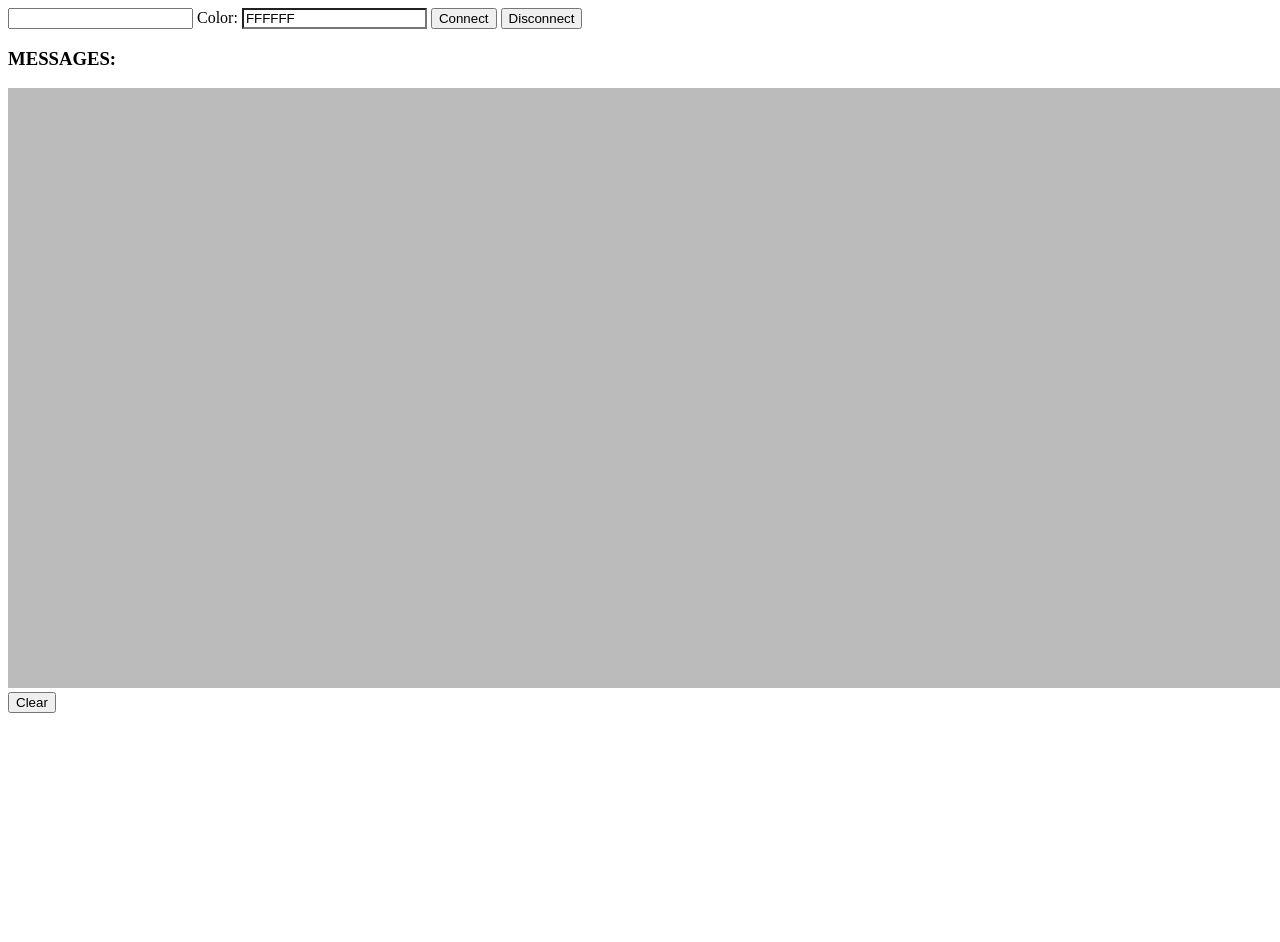
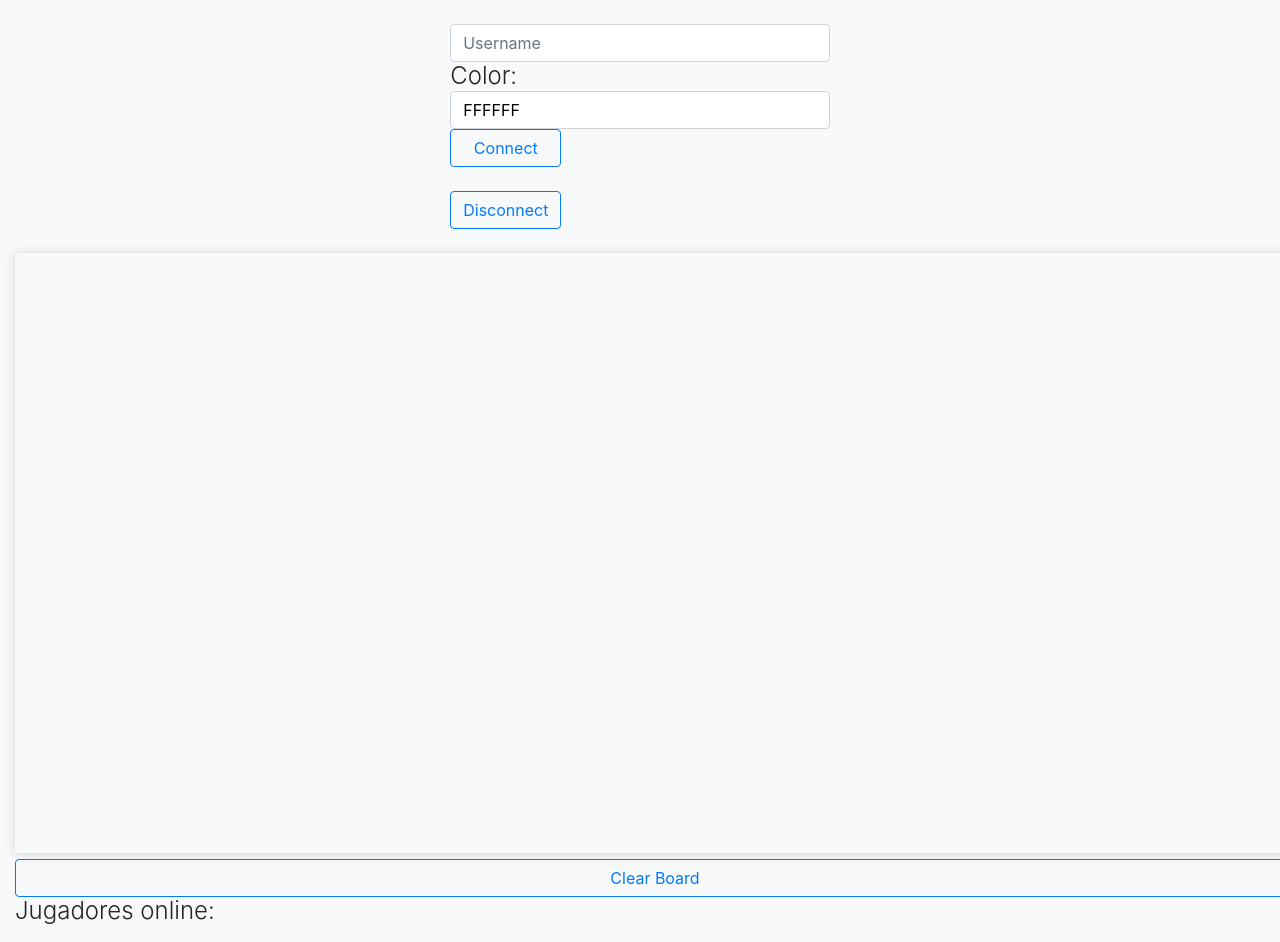
Before and after one commit to Jnlbr/Shared-whiteboard, a website: page WebContent/index.html in a window 1280 px wide. Before the commit the page ends 800 px from the top, so only its background shows below. Drawn offline with nearby package versions, Linux system fonts and the light colour scheme.

Commit message:
Añadi bootstrap, lista de usuarios, CSS

```diff
--- a/WebContent/index.html
+++ b/WebContent/index.html
@@ -3,7 +3,8 @@
 
 <head>
 	<meta charset="ISO-8859-1">
-	<title>Insert title here</title>
+	<link rel="stylesheet" href="node_modules/bootstrap/dist/css/bootstrap.css">
+	<title>Shared WhiteBoard</title>
 	<style>
 		/* .item1 {
 			grid-area:header;
@@ -24,33 +25,37 @@
 	</style>
 </head>
 
-<body>
-	<div class="grid-container">
-		<div class="item1">
-			<input type="text" id="username" /> Color:
-			<input id="picker" class="jscolor">
-			<button onclick='connect()'>Connect</button>
-			<button onclick='closeWS()'>Disconnect</button>
-			<h3>MESSAGES:</h3>
-			<div id="inbox"></div>
-			<div>
-			</div>
+<body class="bg-light">
+	<div class="item1 container-fluid" style="width: 32%;">
+		<br>
+		<div class="d-inline-block">
+			<input type="text" class="form-control d-inline" id="username" placeholder="Username">
+			<h4 class="font-weight-light display d-inline">Color:</h4>
+			<input type="text" class="jscolor form-control d-inline" id="picker">
 		</div>
-		<div class="item2">
-			<ul id="lista" style="list-style-type: square">
-				<!-- Usuarios conectados LI -->
+		<div class="d-inline-block">
+			<button type="button" class="btn btn-outline-primary col-md-12" onclick="connect()">Connect</button>
+			<br><br>
+			<button type="button" class="btn btn-outline-primary col-md-12 d-inline" onclick="closeWS()">Disconnect</button>
+		</div>
+	</div>
+	<br>
+	<div class="container-fluid">
+		<div class=" d-inline-block">
+			<canvas style="box-shadow: 0 1px 5px rgba(83, 105, 199, 0.12), 0 1px 15px rgba(0, 0, 0, 0.1);" id="canvas" width="1280" height="600"> </canvas>
+			<br>
+			<button type="button" class="btn btn-outline-primary btn-block" onclick="clearBoard()">Clear Board</button>
+		</div>
+		<div class="d-inline-block position-absolute ">
+			<h4 class="font-weight-light display d-inline">Jugadores online:</h4>
+			<ul id="lista" style="list-style-type: square;">
 			</ul>
 		</div>
-		<div class="item3">
-			<canvas style="background-color:#bbbbbb" id="canvas" width="1280" height="600"> </canvas>
-			<br>
-			<button onclick="clearBoard()">Clear</button>
-		</div>
-
 	</div>
-
+    <script type="text/javascript" src="node_modules/jquery/dist/jquery.js"></script>
+    <script type="text/javascript" src="node_modules/popper.js/dist/umd/popper.js"></script>
+	<script type="text/javascript" src="node_modules/bootstrap/dist/js/bootstrap.js"></script>
 	<script type="text/javascript" src="scripts/App.js"></script>
 	<script type="text/javascript" src="scripts/jscolor.js"></script>
 </body>
-
 </html>
--- a/WebContent/scripts/App.js
+++ b/WebContent/scripts/App.js
@@ -60,6 +60,7 @@ function connect() {
 		}
 		canvas.removeEventListener('mouseup', onOut);
 		canvas.removeEventListener('mousedown', onDown);
+		deleteList();
 		console.log('LEAVE')
 	};
 	ws.onerror = (e) => {
@@ -83,10 +84,14 @@ function connect() {
 			}
 			case 'join': {
 				console.log(message);
+				deleteList();
+				refreshList(message);
 				break;
 			}
 			case 'leave': {
 				console.log(message);
+				deleteList();
+				refreshList(message);
 				break;
 			}
 			case 'denied': {
@@ -115,3 +120,18 @@ function sendCanvas(x, y, color, down = true) {
 function closeWS() {
 	ws.close();
 }
+
+refreshList = (message) =>{
+	message.players.forEach(player => {
+		var li = document.createElement('li');
+		li.innerHTML = player.username + `&nbsp;&nbsp;<span style="background-color: #${player.color} ; box-shadow: 0 1px 5px rgba(83, 105, 199, 0.5), 0 1px 15px rgba(0, 0, 0, 0.5); border-radius: 60px;">&nbsp;&nbsp;</span>`;
+		$('lista').appendChild(li);
+	});
+}
+
+deleteList = () =>{
+	var lista = $('lista');
+	for (let index = 0; index < lista.children.length; index++) {
+		lista.removeChild(lista.children[index]);
+	}
+}
```
Also changed, not shown: package.json (+7 -1 lines), 2 other files.
